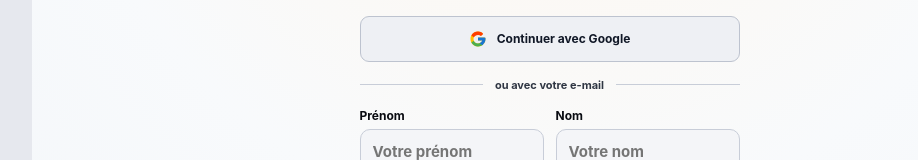
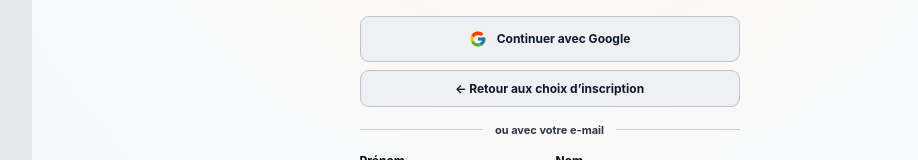
Before and after one commit to anamaherbert1-glitch/Conik.io, a Next.js app: page /signup in a window 1280 px wide. Both pictures are taken after a click on the button "Continuer avec mon e-mail". Shown: the part 271-431 px from the top of the page, without its empty margins (213-1131 px from the left). Built offline with nearby package versions, Linux system fonts and the light colour scheme; no server answers.

Commit message:
Add back-to-choice button to email signup form

```diff
--- a/app/signup/page.tsx
+++ b/app/signup/page.tsx
@@ -262,6 +262,9 @@ export default function SignupPage() {
 
           {showEmailForm && (
             <>
+          <button type="button" className="outline full" onClick={() => { setShowEmailForm(false); setError(''); setInfo('') }}>
+            ← Retour aux choix d’inscription
+          </button>
           <div className="auth-divider" aria-hidden="true">
             <span>ou avec votre e-mail</span>
           </div>
```
